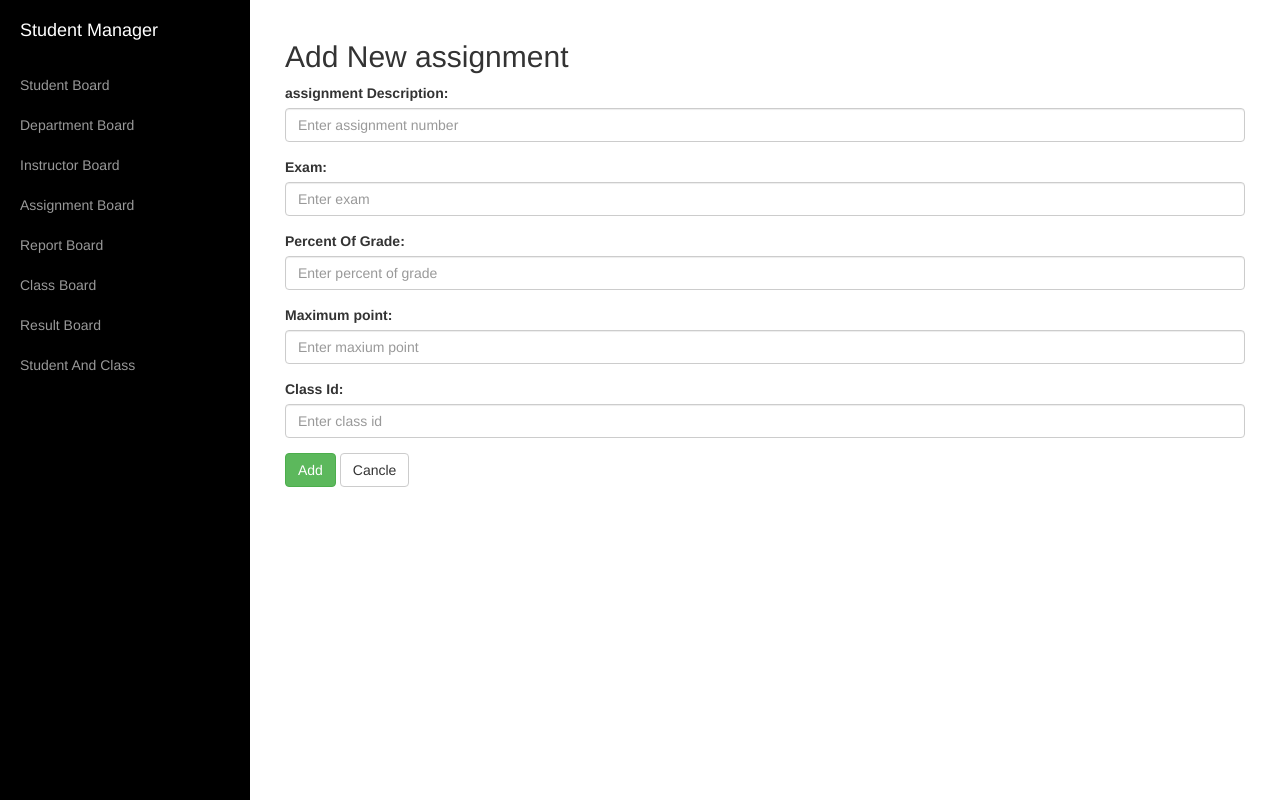
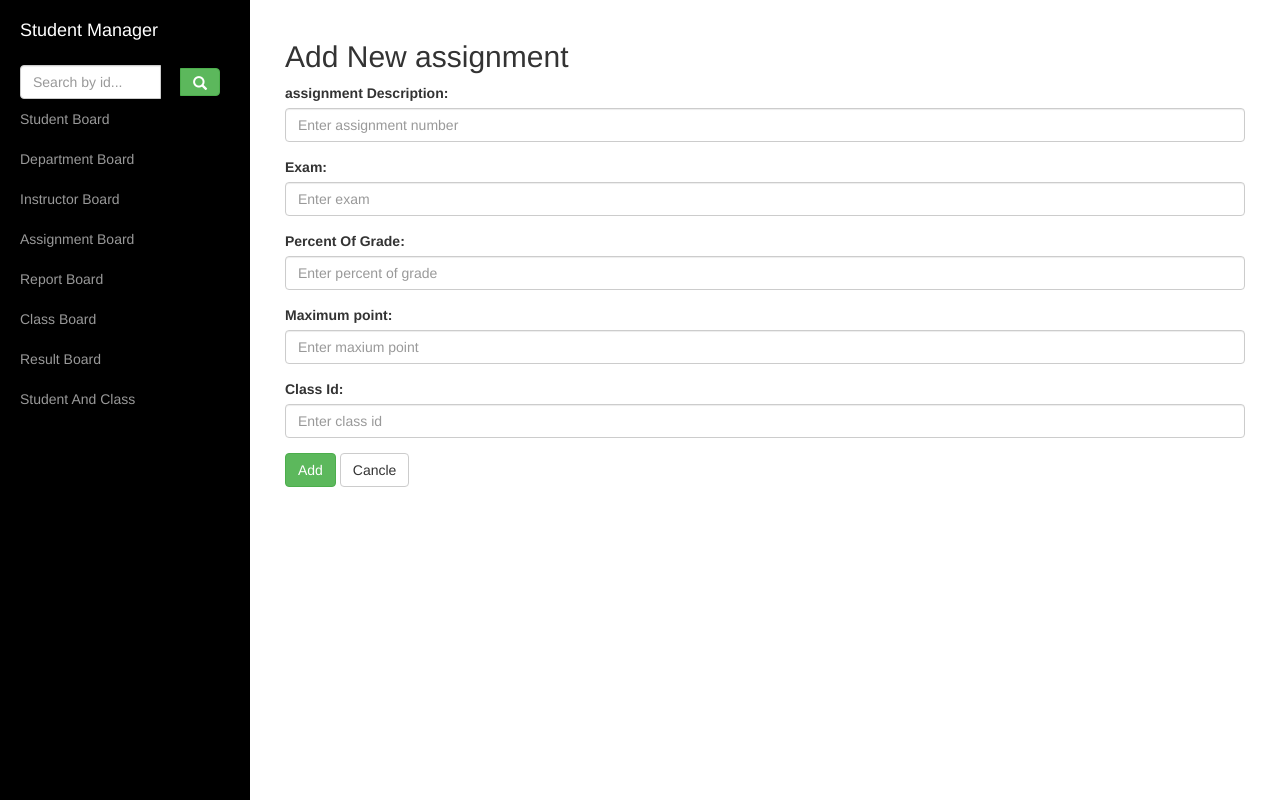
Before and after one commit to CloudCityNG/database, a PHP site: page /views/assignment/add.tor.php in a window 1280 px wide. Run offline with PHP 8.4, Linux system fonts and the light colour scheme.

Commit message:
add search box

```diff
--- a/views/partial/_nav.tor.php
+++ b/views/partial/_nav.tor.php
@@ -5,6 +5,16 @@
             <a href="../../controllers/student/list.php">
                 Student Manager
             </a>
+        </li>
+        <li>
+            <div class="input-group" style="width:200px; margin-left: 20px;">
+              <input type="Search" placeholder="Search by id..." class="form-control" />
+                   <div class="input-group-btn">
+                       <button class="btn btn-success" onsubmit="">
+                       <span class="glyphicon glyphicon-search"></span>
+                       </button>
+                   </div>
+            </div>
         </li>
         <li>
             <a href="../../controllers/student/list.php">Student Board</a>
```
